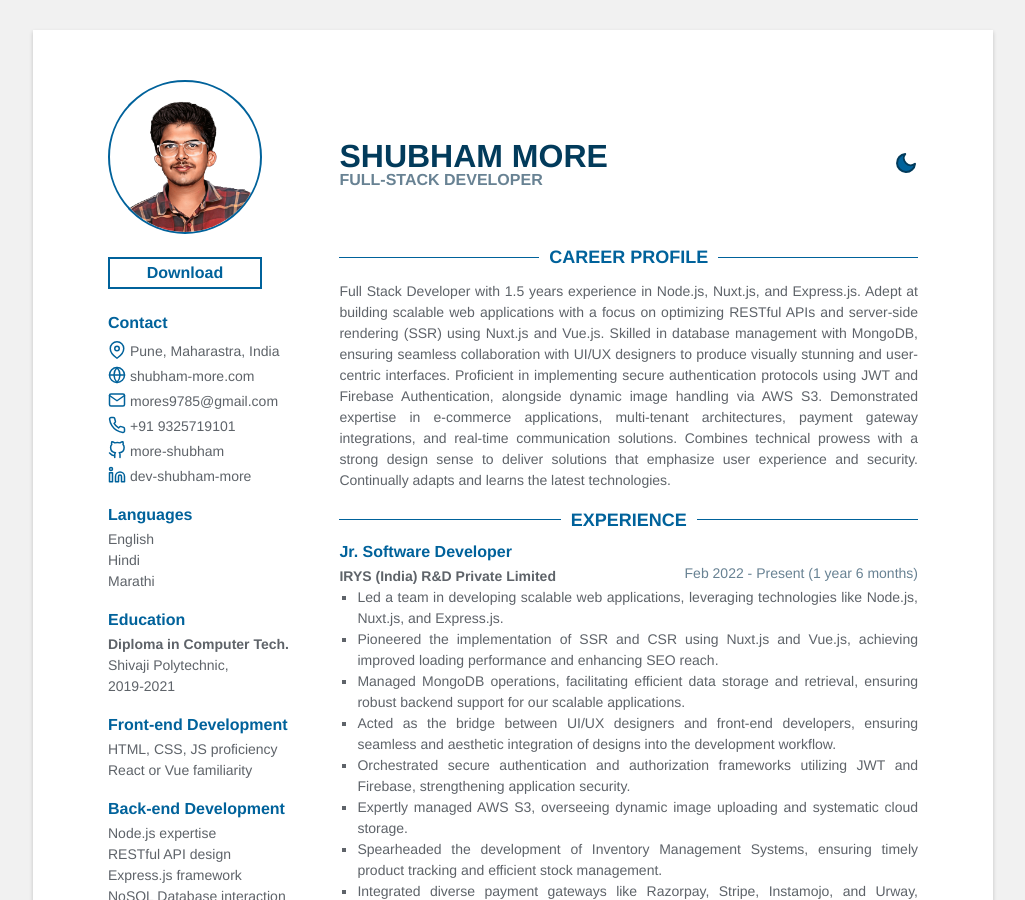
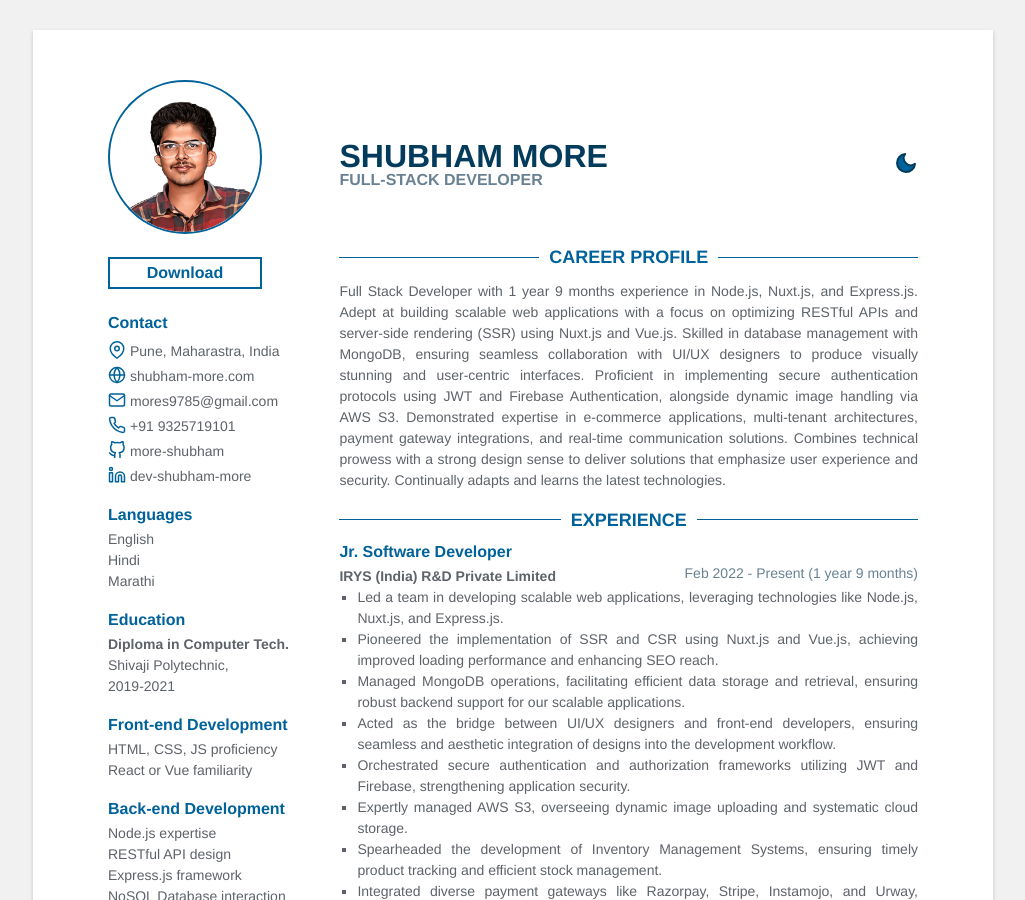
Before and after one commit to more-shubham/more-shubham.github.io, a Jekyll site: the page built from index.html, in a window 1280 px wide and 900 px high. Shown: the whole window, without its empty margins (127-1152 px from the left). Built offline with Jekyll 4.4.1, drawn with Linux system fonts in a browser that asks for light colours.

Commit message:
Update data.yml

```diff
--- a/_data/data.yml
+++ b/_data/data.yml
@@ -59,7 +59,7 @@ skills:
 
 # Profile
 profile: |
-  Full Stack Developer with 1.5 years experience in Node.js, Nuxt.js, and Express.js.
+  Full Stack Developer with 1 year 9 months experience in Node.js, Nuxt.js, and Express.js.
   Adept at building scalable web applications with a focus on optimizing RESTful APIs
   and server-side rendering (SSR) using Nuxt.js and Vue.js. Skilled in database management
   with MongoDB, ensuring seamless collaboration with UI/UX designers to produce visually
@@ -73,7 +73,7 @@ profile: |
 # Experience
 experience:
   - role: Jr. Software Developer
-    time: Feb 2022 - Present (1 year 6 months)
+    time: Feb 2022 - Present (1 year 9 months)
     company: IRYS (India) R&D Private Limited
     details:
       - Led a team in developing scalable web applications, leveraging technologies like Node.js, Nuxt.js, and Express.js.
```
